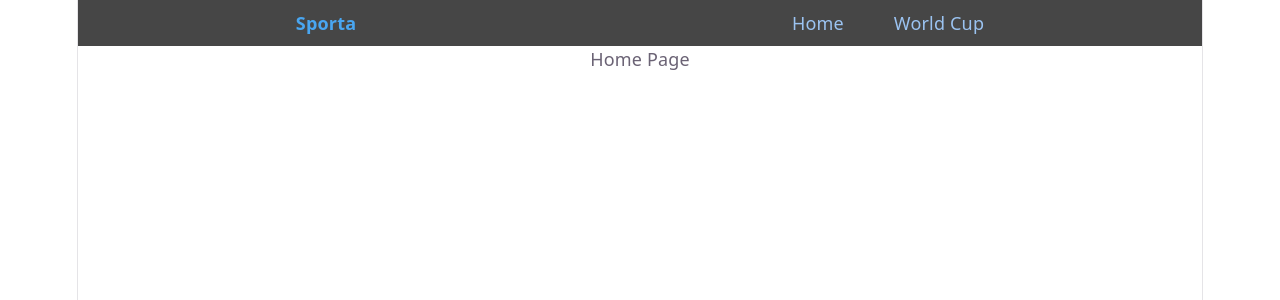
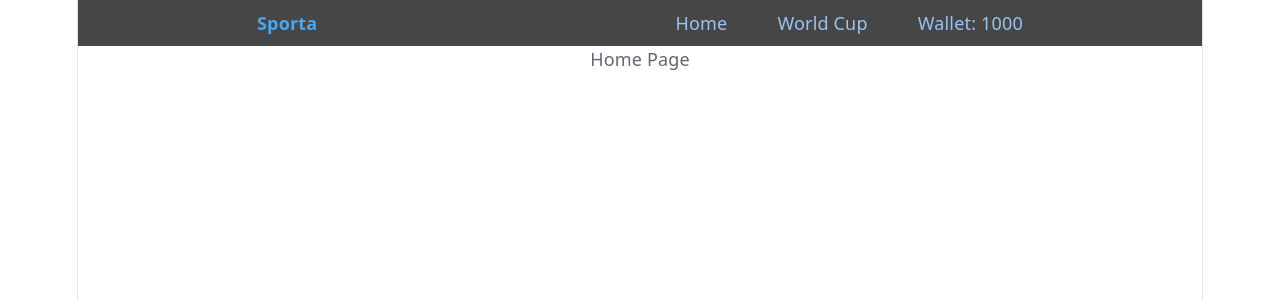
Before and after one commit to arsh-gupta-8/Sports-Site, a React app in the folder frontend/: page / in a window 1280 px wide. Shown: the top 300 px of the page. Built offline with nearby package versions, Linux system fonts and the light colour scheme; the HTML template or start-up script is replaced by a standard one.

Commit message:
Removed testing buttons and moved currency count to navbar

```diff
--- a/frontend/src/components/Navbar.jsx
+++ b/frontend/src/components/Navbar.jsx
@@ -1,6 +1,11 @@
 import { Link } from "react-router-dom";
+import { useContext } from "react";
+import { userData } from "../context/UserDataContext";
 
 function Navbar() {
+
+    const { currency, setCurrency, predictions, setPredictions } = useContext(userData);
+
     return (
         <nav className="navbar" style={{
             color: "blue",
@@ -17,6 +22,7 @@ function Navbar() {
             }}>
                 <Link to="/" style={{ textDecoration: "none", color: "#9bc3f1", padding: "10px" }}>Home</Link>
                 <Link to="/WorldCup" style={{ textDecoration: "none", color: "#9bc3f1", padding: "10px" }}>World Cup</Link>
+                <p style={{ textDecoration: "none", color: "#9bc3f1", padding: "10px" }}>Wallet: {currency}</p>
             </div>
         </nav>
     );
--- a/frontend/src/context/UserDataContext.jsx
+++ b/frontend/src/context/UserDataContext.jsx
@@ -59,11 +59,6 @@ function UserDataProvider({ children }) {
                                 score2 += data[i+1].score.p[1];
                             }
                             const winner = score1 > score2 ? 1 : score2 > score1 ? 2 :  0;
-                            console.log(data)
-                            console.log(checkID)
-                            console.log(data[i].team1)
-                            console.log(score1, score2, winner)
-                            console.log(predictions["WC"][checkID])
                             if ( winner === predictions["WC"][checkID].winner ) {
                                 multiplier += 2
                             }
@@ -76,8 +71,11 @@ function UserDataProvider({ children }) {
                                 multiplier += 1
                             }
 
-                            console.log(multiplier)
                             setCurrency(currency + predictions["WC"][checkID].amount * multiplier)
+
+                            const updatedPredictions = { ...predictions };
+                            delete updatedPredictions["WC"][checkID];
+                            setPredictions(updatedPredictions);
                         }
                     }
                 }
--- a/frontend/src/pages/WorldCup.jsx
+++ b/frontend/src/pages/WorldCup.jsx
@@ -9,7 +9,7 @@ import { userData } from "../context/UserDataContext";
 function WorldCup() {
 
     const { currency, setCurrency, predictions, setPredictions } = useContext(userData);
-    console.log(predictions);
+
     const [matchData, setMatchData] = useState({});
     const [webError, setWebError] = useState("");
 
@@ -44,8 +44,6 @@ function WorldCup() {
                         match.id = i;
                         i++;
                     })
-
-                    // console.log(data)
 
                     let matchByDate = {};
 
@@ -87,9 +85,6 @@ function WorldCup() {
     return (
         <div>
             <h1>Matches</h1>
-            <p>You have {currency} coins</p>
-            <button onClick={() => {setCurrency(currency + 1)}}> Add currency </button>
-            <button onClick={() => {testPrediction()}}> Test Prediction </button>
             <div style={{
                 width: "90%",
                 borderColor: "white",
```
